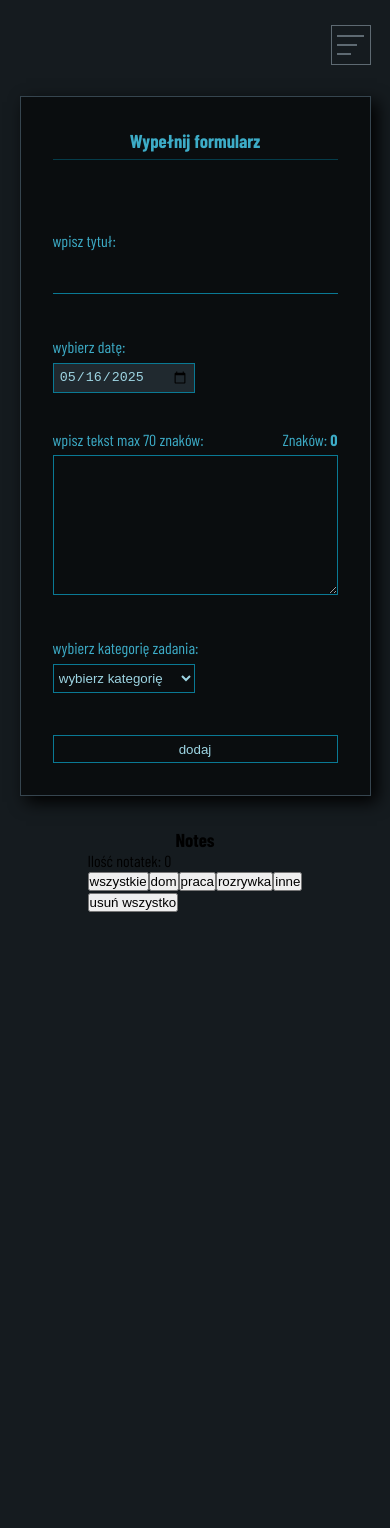
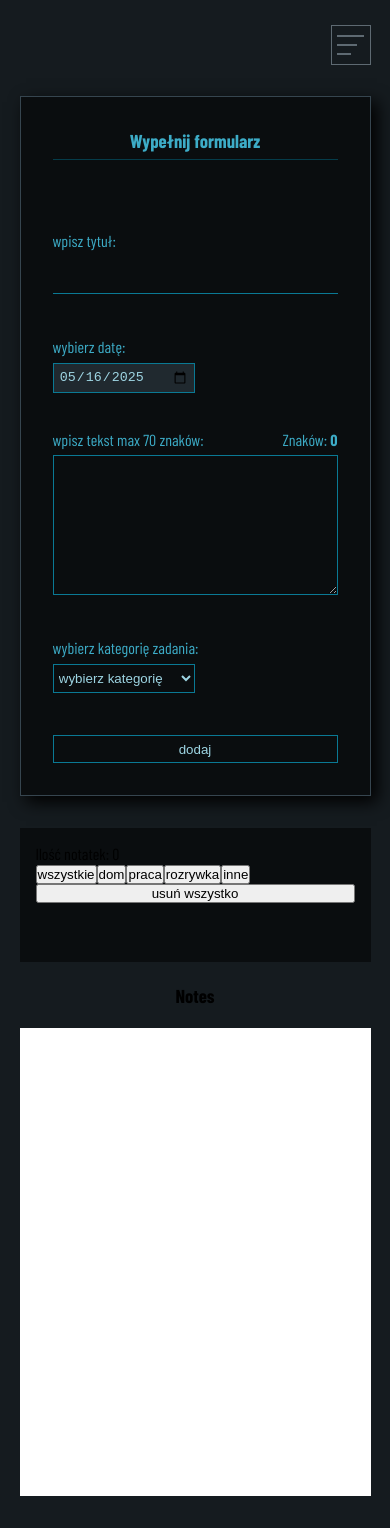
Before and after one commit to Scorpion19702022/SIMPLE_PROJECT_REACT_REDUX, a React (Vite) app: page /Notes in a window 390 px wide. Built offline with nearby package versions, Linux system fonts and the light colour scheme; a web font is replaced by a local one.

Commit message:
added style for mobile

```diff
--- a/src/Components/Notes/NotesResult.tsx
+++ b/src/Components/Notes/NotesResult.tsx
@@ -3,7 +3,6 @@ import styles from './Styles/NotesResult.module.css'
 const NotesResult = () => {
 	return (
 		<section className={styles.wrapper}>
-			<h3 className={styles.heading}>Notes</h3>
 			<div className={styles.box_info_select}>
 				<div className={styles.box_counter}>
 					<span className={styles.counter}>
@@ -19,6 +18,7 @@ const NotesResult = () => {
 				</div>
 				<button className={styles.btn_clean_all}>usuń wszystko</button>
 			</div>
+			<h3 className={styles.heading}>Notes</h3>
 			<div className={styles.box_notes}></div>
 		</section>
 	)
--- a/src/Components/Notes/Styles/NotesResult.module.css
+++ b/src/Components/Notes/Styles/NotesResult.module.css
@@ -31,17 +31,29 @@
 
 .wrapper {
 	width: 90%;
-	min-height: 700px;
+	height: 700px;
 	display: flex;
 	flex-direction: column;
 	align-items: center;
+	justify-content: space-between;
+	padding-bottom: 2em;
+}
+
+.box_info_select {
+	width: 100%;
+	height: 20%;
+	display: flex;
+	flex-direction: column;
+	padding: 1em;
+	background-color: var(--color-dark10);
 }
 
 .box_notes {
 	width: 100%;
-	height: 75%;
+	height: 70%;
 	display: flex;
 	flex-wrap: wrap;
+	background-color: #fff;
 }
 
 @media (min-width: 1200px) {
```
